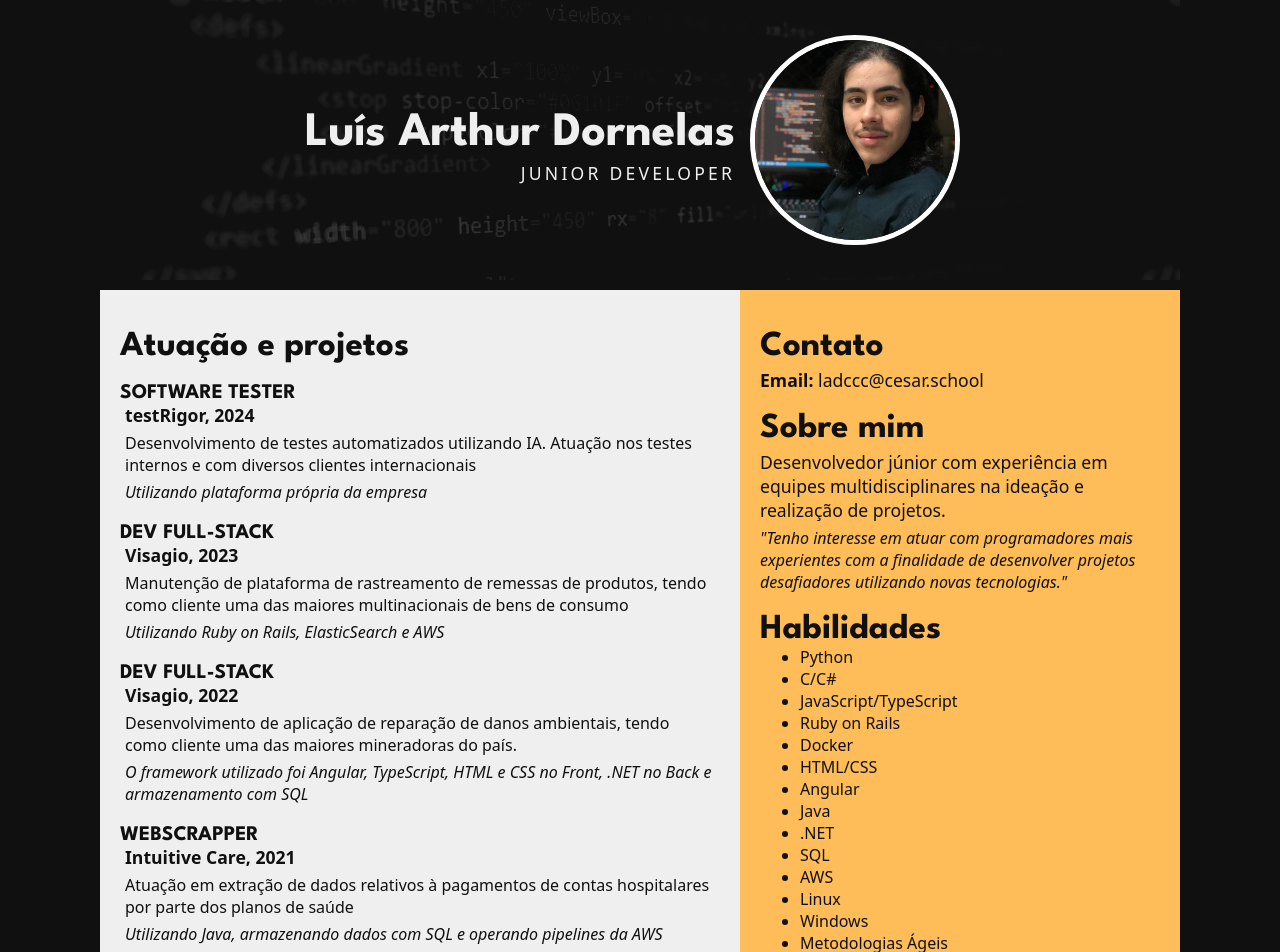
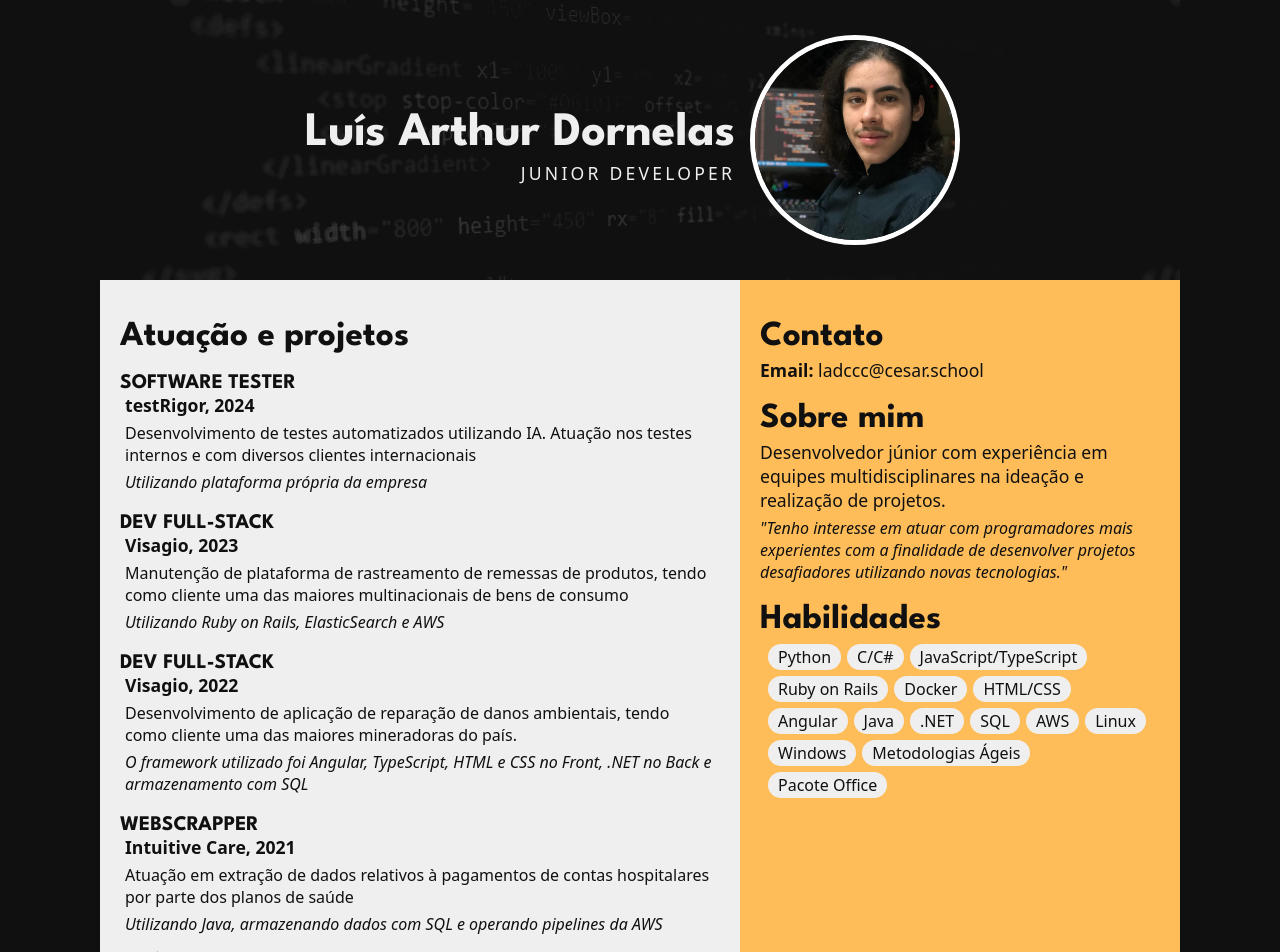
Before and after one commit to LuisArthurDornelas/luisarthurdornelas.github.io, a SvelteKit app: page / in a window 1280 px wide. Shown: the top 952 px of the page. Built offline with nearby package versions, Linux system fonts and the light colour scheme.

Commit message:
Make skills into a chip list

```diff
--- /dev/null
+++ b/src/lib/components/chipList.svelte
@@ -0,0 +1,23 @@
+<script>
+	const { items } = $props();
+</script>
+
+<ul class="flex font-xsmall">
+	{#each items as item}
+		<li class="bg-main"><span>{item}</span></li>
+	{/each}
+</ul>
+
+<style>
+	ul {
+		list-style-type: none;
+		flex-wrap: wrap;
+		padding: 5px;
+	}
+	li {
+		display: inline;
+		padding: 2px 10px;
+		margin: 3px;
+		border-radius: 2rem;
+	}
+</style>
--- a/src/routes/+page.svelte
+++ b/src/routes/+page.svelte
@@ -2,6 +2,7 @@
 	import Entries from '$lib/components/entries.svelte';
 	import bgImg from '$lib/assets/bg.jpg';
 	import profilePic from '$lib/assets/profile.jpg';
+	import ChipList from '$lib/components/chipList.svelte';
 </script>
 
 <header class="flex flex-center text-end text-color-light">
@@ -36,23 +37,25 @@
 		</section>
 		<section id="skills">
 			<h2>Habilidades</h2>
-			<ul class="font-xsmall">
-				<li>Python</li>
-				<li>C/C#</li>
-				<li>JavaScript/TypeScript</li>
-				<li>Ruby on Rails</li>
-				<li>Docker</li>
-				<li>HTML/CSS</li>
-				<li>Angular</li>
-				<li>Java</li>
-				<li>.NET</li>
-				<li>SQL</li>
-				<li>AWS</li>
-				<li>Linux</li>
-				<li>Windows</li>
-				<li>Metodologias Ágeis</li>
-				<li>Pacote Office</li>
-			</ul>
+			<ChipList
+				items={[
+					'Python',
+					'C/C#',
+					'JavaScript/TypeScript',
+					'Ruby on Rails',
+					'Docker',
+					'HTML/CSS',
+					'Angular',
+					'Java',
+					'.NET',
+					'SQL',
+					'AWS',
+					'Linux',
+					'Windows',
+					'Metodologias Ágeis',
+					'Pacote Office'
+				]}
+			/>
 		</section>
 	</div>
 	<div class="lcol bg-main text-color-dark">
@@ -118,7 +121,6 @@
 	}
 	main > * {
 		padding: 20px;
-		margin-top: 10px;
 	}
 	p {
 		margin: 5px 0;
```
